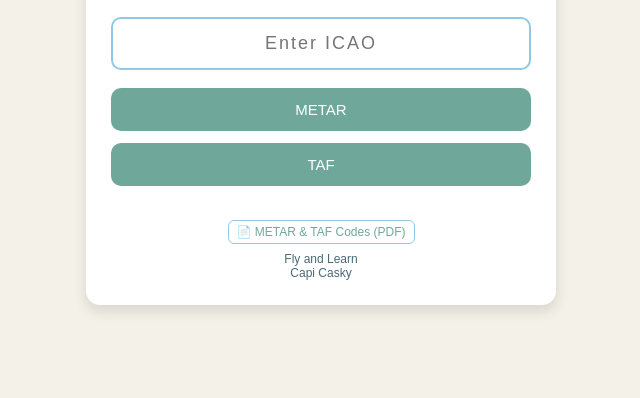
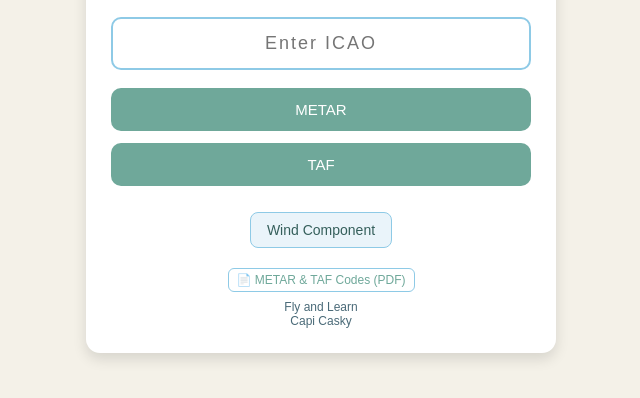
Before and after one commit to capicasky/Fly-and-learn-dev, a plain HTML site: page index.html in a window 1280 px wide. Shown: the part 146-544 px from the top of the page, without its empty margins (319-959 px from the left). Drawn offline with Linux system fonts and the light colour scheme.

Commit message:
Add Wind Component button and styles
Added a new button for the Wind Component with styling.

```diff
--- a/index.html
+++ b/index.html
@@ -128,6 +128,27 @@ button {
   margin-top:20px;
   color:#4a6a78;
 }
+/* Wind Component button (secondary) */
+.wind-box {
+  margin-top:12px;
+  text-align:center;
+}
+
+.wind-btn {
+  padding:9px 16px;
+  font-size:14px;
+  border-radius:8px;
+  border:1px solid #8ecae6;
+  background:#eaf4fa;
+  color:#355f5b;
+  cursor:pointer;
+  font-weight:500;
+}
+
+.wind-btn:hover {
+  background:#dff1fb;
+}
+
 </style>
 </head>
 
@@ -146,6 +167,12 @@ button {
 
   <div id="favorites" class="favorites"></div>
   <div id="result" class="result-box"></div>
+  <div class="wind-box">
+  <button class="wind-btn" onclick="alert('Wind Component coming next ✈️')">
+    Wind Component
+  </button>
+</div>
+
 
   <div class="footer">
     <a href="metar_taf_codes.pdf" target="_blank" class="pdf-link">
```
